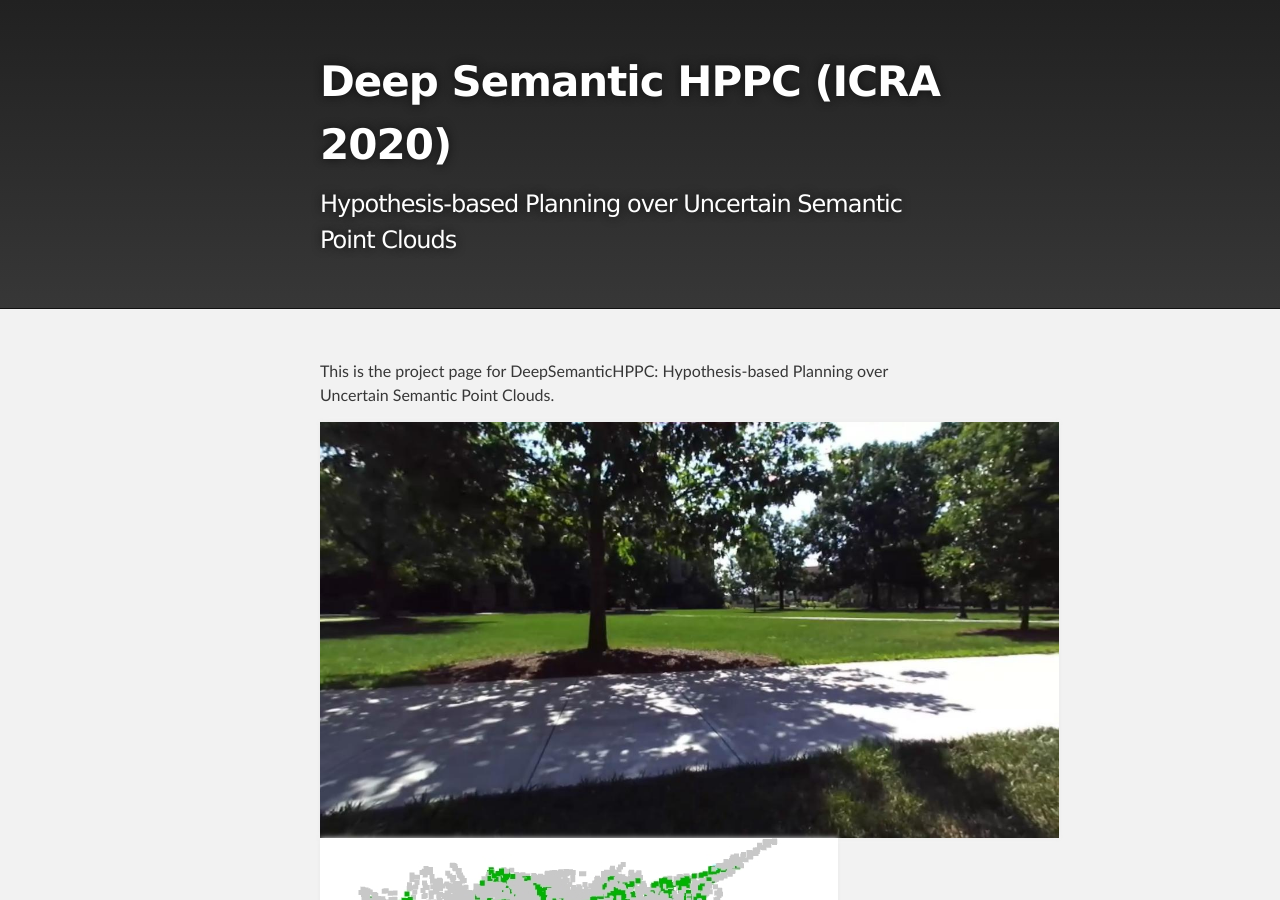
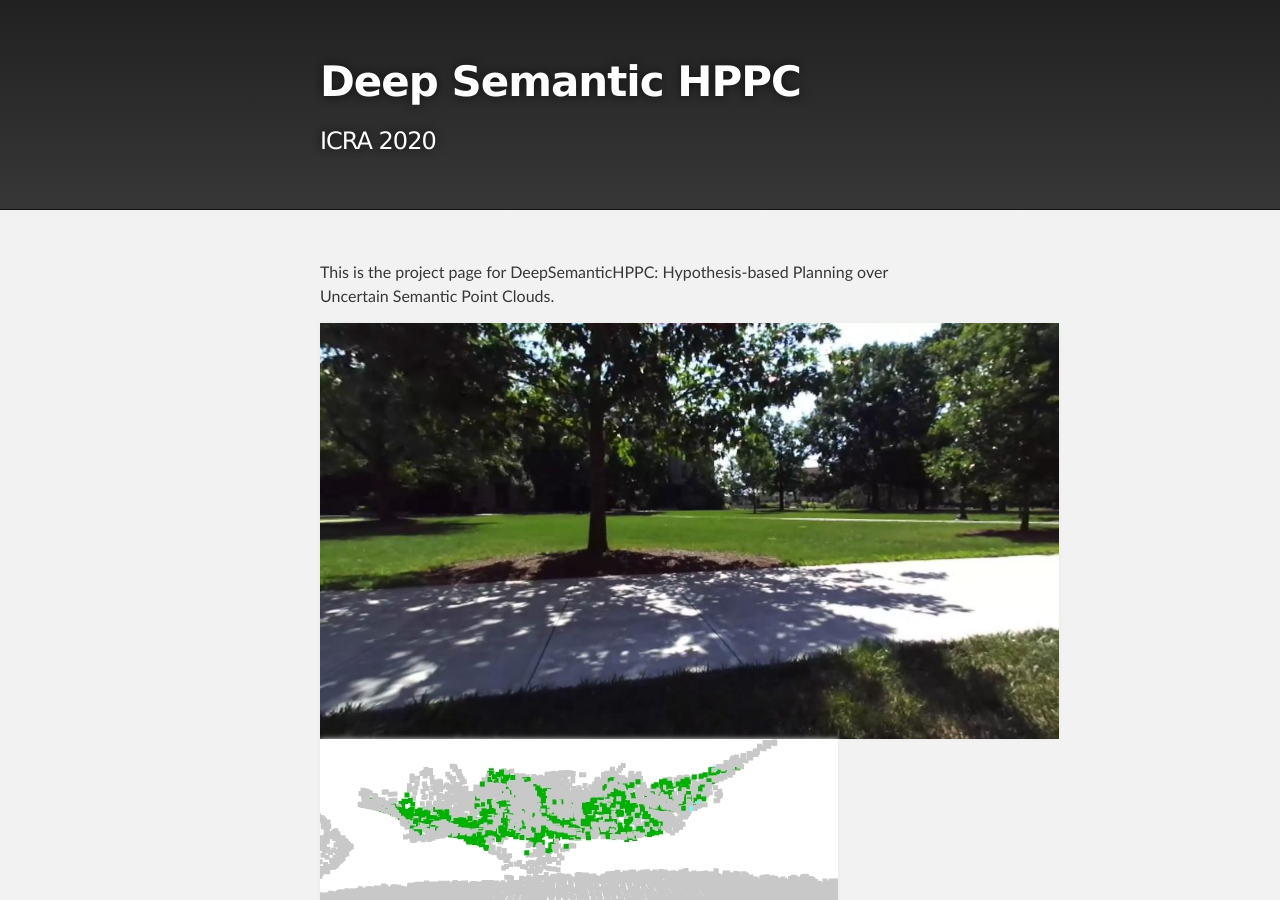
Before and after one commit to DeepSemanticHPPC/DeepSemanticHPPC.github.io, a Jekyll site: the page built from index.md, in a window 1280 px wide and 900 px high. Built offline with Jekyll 4.4.1, drawn with Linux system fonts in a browser that asks for light colours.

Commit message:
update title

```diff
--- a/_config.yml
+++ b/_config.yml
@@ -1,5 +1,5 @@
-title: Deep Semantic HPPC (ICRA 2020)
-description: Hypothesis-based Planning over Uncertain Semantic Point Clouds
+title: Deep Semantic HPPC
+description: ICRA 2020
 show_downloads: false
 google_analytics:
 theme: jekyll-theme-slate
```
